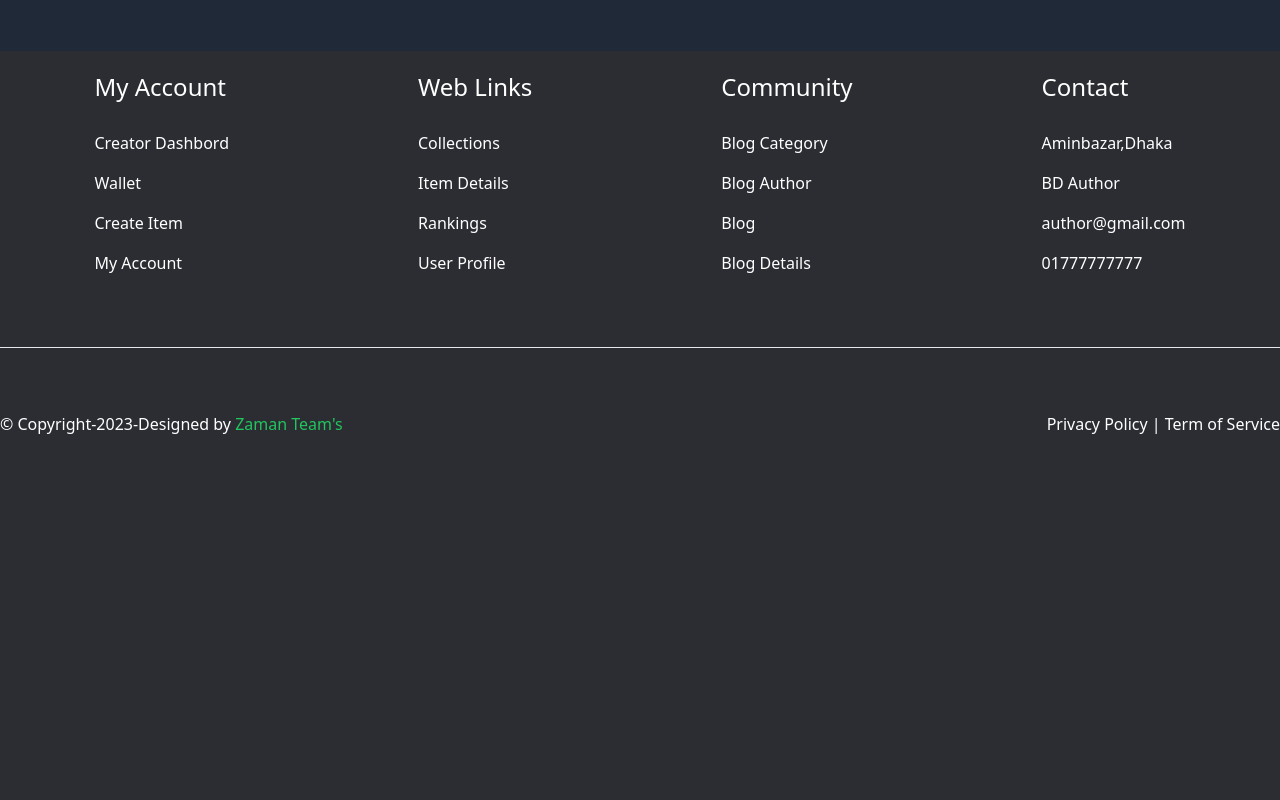
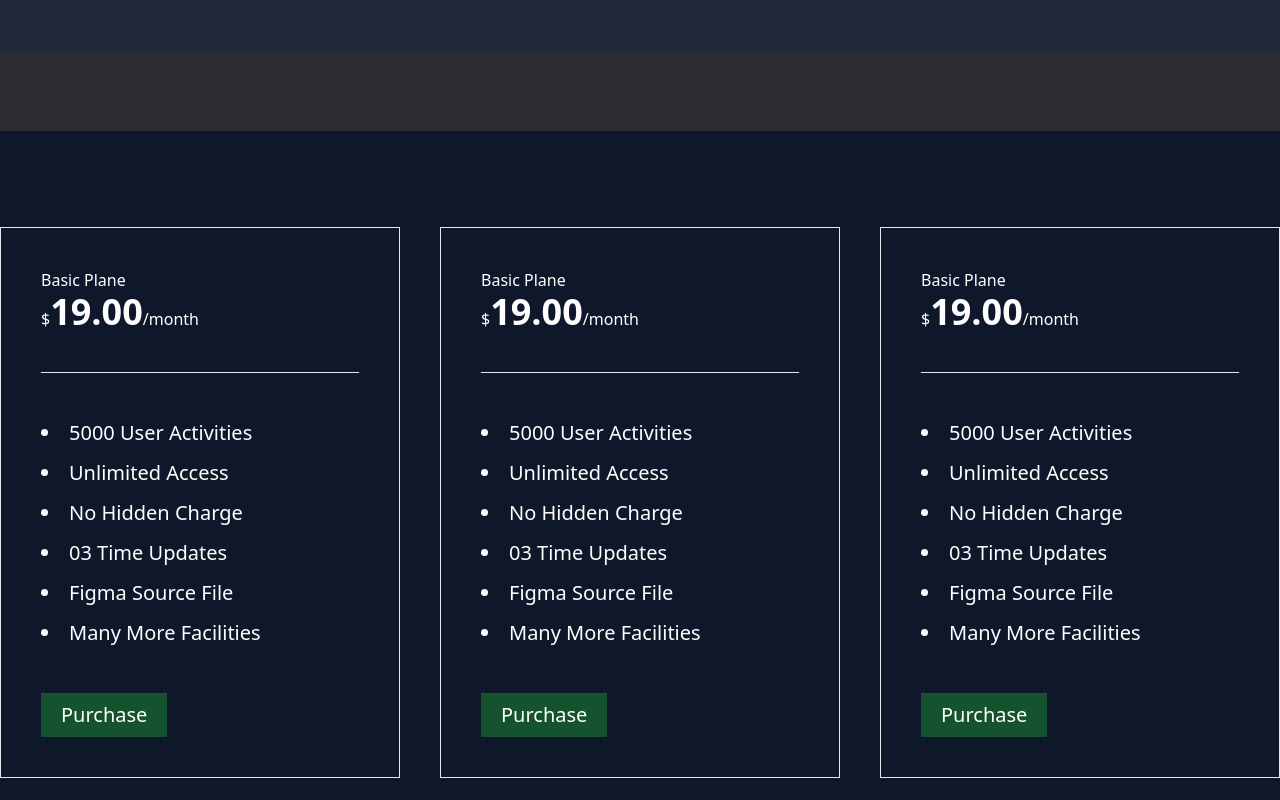
Before and after one commit to zaman-bd/Fast-Tailwind-Project, a website built with Vite: page index.html in a window 1280 px wide. Shown: the part 2100-2900 px from the top of the page. Before the commit the page ends 2616 px from the top, so only its background shows below. Built offline with nearby package versions, Linux system fonts and the light colour scheme.

Commit message:
Add Price Listing Section

```diff
--- a/index.html
+++ b/index.html
@@ -112,6 +112,64 @@
             </div>
         </section>
         <!-- Ask Your Question End -->
+
+        <!-- Price LIsting Start -->
+        <section class="bg-slate-900 my-16 sm:my-20 py-12 sm:py-24">
+            <!-- Parent Div -->
+            <div class="text-white grid md:grid-cols-2 lg:grid-cols-3 gap-10">
+                <!-- 1 St Element -->
+                <div class="border p-10">
+                    <h5>Basic Plane</h5>
+                    <h2>$<span class="text-xl sm:text-2xl md:text-4xl font-bold">19.00</span>/month</h2>
+                    <hr class="my-10">
+                    <ul class="list-disc text-xl leading-10 list-inside">
+                        <li>5000 User Activities</li>
+                        <li>Unlimited Access</li>
+                        <li>No Hidden Charge</li>
+                        <li>03 Time Updates</li>
+                        <li>Figma Source File</li>
+                        <li>Many More Facilities</li>
+                    </ul>
+                    <button class="bg-green-900 px-5 py-2 text-xl mt-10 hover:bg-green-600 transition">Purchase</button>
+                </div>
+
+                <!-- 2 Nd Element -->
+                <div class="border p-10">
+                    <h5>Basic Plane</h5>
+                    <h2>$<span class="text-xl sm:text-2xl md:text-4xl font-bold">19.00</span>/month</h2>
+                    <hr class="my-10">
+                    <ul class="list-disc text-xl leading-10 list-inside">
+                        <li>5000 User Activities</li>
+                        <li>Unlimited Access</li>
+                        <li>No Hidden Charge</li>
+                        <li>03 Time Updates</li>
+                        <li>Figma Source File</li>
+                        <li>Many More Facilities</li>
+                    </ul>
+                    <button class="bg-green-900 px-5 py-2 text-xl mt-10 hover:bg-green-600 transition">Purchase</button>
+                </div>
+
+                <!-- 3 Rd Element -->
+                <div class="border p-10">
+                    <h5>Basic Plane</h5>
+                    <h2>$<span class="text-xl sm:text-2xl md:text-4xl font-bold">19.00</span>/month</h2>
+                    <hr class="my-10">
+                    <ul class="list-disc text-xl leading-10 list-inside">
+                        <li>5000 User Activities</li>
+                        <li>Unlimited Access</li>
+                        <li>No Hidden Charge</li>
+                        <li>03 Time Updates</li>
+                        <li>Figma Source File</li>
+                        <li>Many More Facilities</li>
+                    </ul>
+                    <button class="bg-green-900 px-5 py-2 text-xl mt-10 hover:bg-green-600 transition">Purchase</button>
+                </div>
+
+            </div>
+
+        </section>
+        <!-- Price Listing End -->
+
     </main>
 
     <!-- Footer  -->
```
